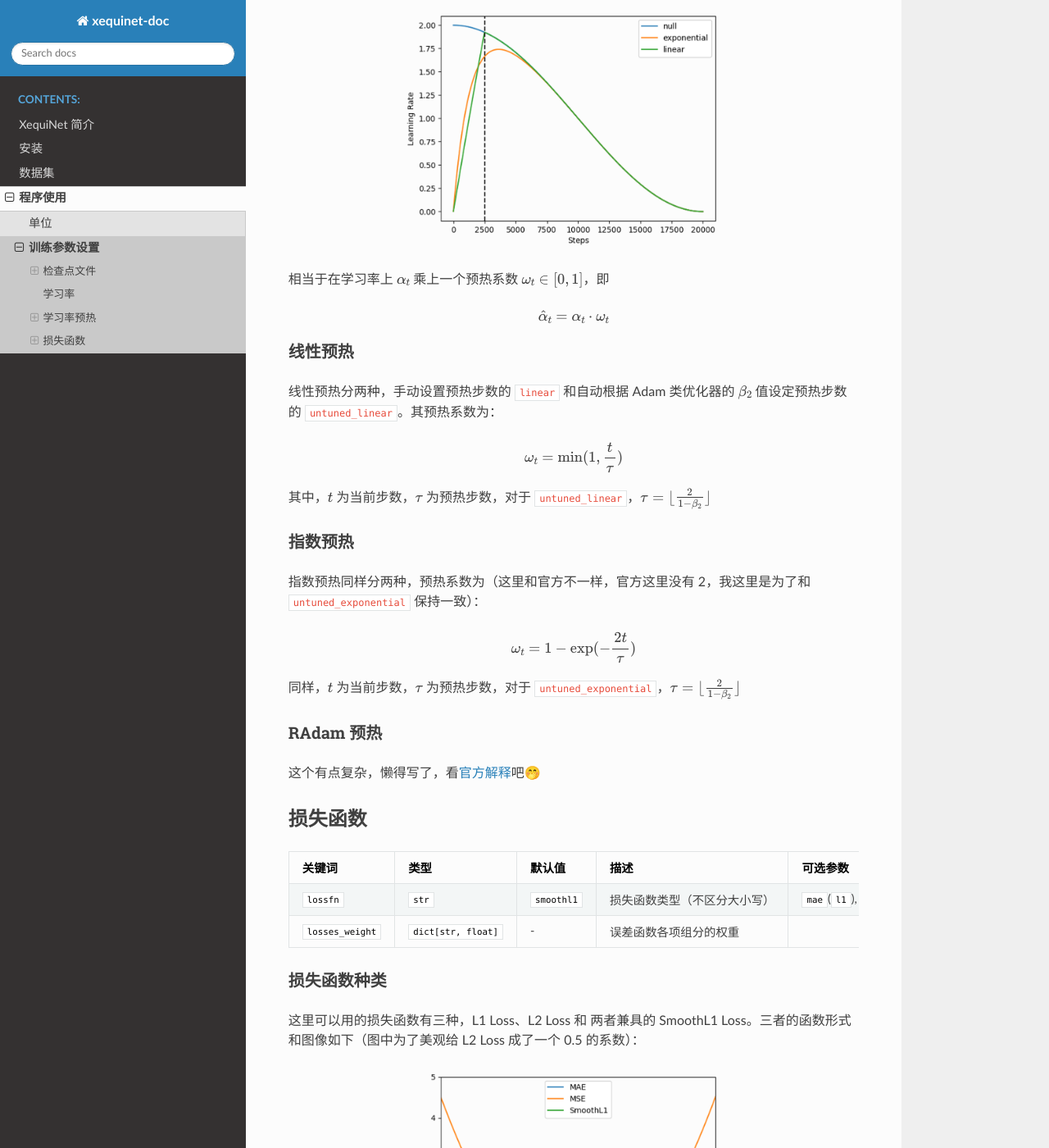
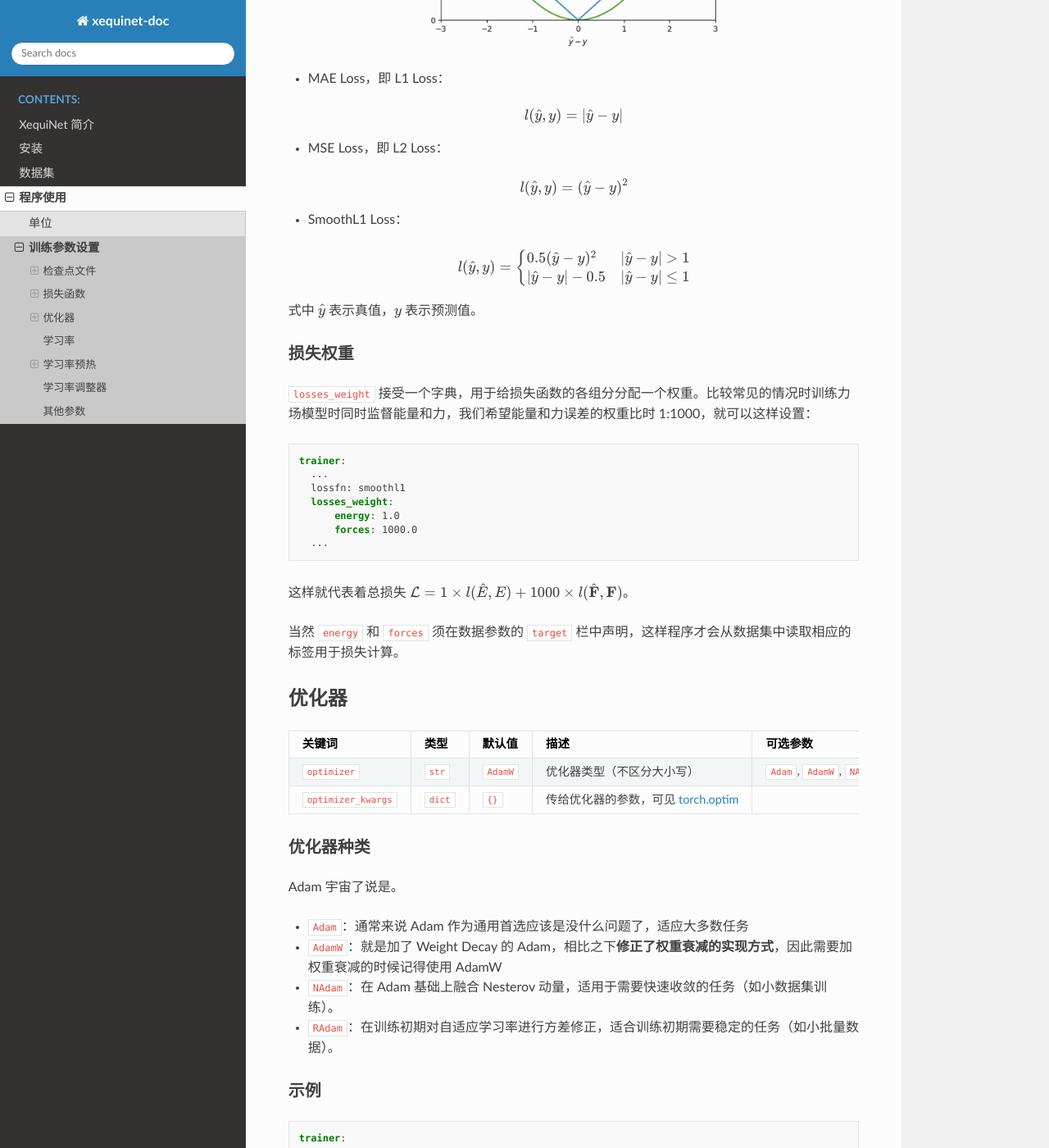
Before and after one commit to X1X1010/XequiNetDoc, a Sphinx documentation site: the page built from source/usage/trainer_cfg.md, in a window 1280 px wide and 1400 px high, scrolled down 1602 px. Shown: the whole window at 82% size. Built offline with Sphinx 7.4.7 and the Read the Docs theme 3.1.0, drawn with Linux system fonts in a browser that asks for light colours; formulas are drawn with MathJax 3; some of the changed text lies outside the part shown.

Commit message:
complete optimizer

````diff
--- a/source/usage/trainer_cfg.md
+++ b/source/usage/trainer_cfg.md
@@ -11,22 +11,97 @@
 ### 示例 1：断点续训
 ```yaml
 trainer:
-    run_name: spice-v1
-    ckpt_file: spice-v1_last.pt
-    resume: true
+  run_name: spice-v1
+  ckpt_file: spice-v1_last.pt
+  resume: true
 ```
 训练开始时会读取 `spice-v1_last.pt` 检查点文件，读取模型参数的同时，还会读取 Epoch 信息，优化器参数和学习率调整器的参数等。接着从检查点文件断开的 Epoch 开始继续训练。
 
 ### 示例 2：微调模型
 ```yaml
 trainer:
-    run_name: spice-v2
-    ckpt_file: spice-v1.pt
-    resume: false
-    finetune_modules: [output, embed]
-    ...
+  run_name: spice-v2
+  ckpt_file: spice-v1.pt
+  resume: false
+  finetune_modules: [output, embed]
+  ...
 ```
 训练开始时将会读取 `spice-v1.pt` 检查点文件，只载入其中的模型参数。训练过程中仅优化名字中带有 `output` 和 `embed` 的参数（如 `module.mods.embedding.embedding.1.weight` 和 `module.mods.output_energy.out_mlp.0.weight` 等）。接着从头开始训练。训练过程中保存的参数将会命名成 `spice_v2_0.pt` 和 `spice_v2_last.pt` ，前者是验证误差最好的模型，后者是上一个 Epoch 结束时自动保存的检查点模型。
+
+## 损失函数
+
+| 关键词 | 类型 | 默认值 | 描述 | 可选参数 |
+| - | - | - | - | - |
+| `lossfn` | `str` | `smoothl1` | 损失函数类型（不区分大小写）|  `mae`(`l1`), `mse`(`l2`), `smoothl1` |
+| `losses_weight` | `dict[str, float]` | - | 误差函数各项组分的权重 |
+
+### 损失函数种类
+这里可以用的损失函数有三种，L1 Loss、L2 Loss 和 两者兼具的 SmoothL1 Loss。三者的函数形式和图像如下（图中为了美观给 L2 Loss 成了一个 0.5 的系数）：
+
+![Loss](../figures/Loss.png)
+
+- MAE Loss，即 L1 Loss：
+
+$$
+    l(\hat{y}, y) = | \hat{y} - y |
+$$
+
+- MSE Loss，即 L2 Loss：
+
+$$
+    l(\hat{y}, y) = (\hat{y} - y)^2
+$$
+
+- SmoothL1 Loss：
+
+$$
+    l(\hat{y}, y) =  \begin{cases}
+        0.5(\hat{y} - y)^2    & | \hat{y} - y | > 1 \\
+        | \hat{y} - y | - 0.5 & | \hat{y} - y | \le 1 \\
+    \end{cases}
+$$
+
+式中 $\hat{y}$ 表示真值，$y$ 表示预测值。
+
+### 损失权重
+`losses_weight` 接受一个字典，用于给损失函数的各组分分配一个权重。比较常见的情况时训练力场模型时同时监督能量和力，我们希望能量和力误差的权重比时 1:1000，就可以这样设置：
+```yaml
+trainer:
+  ...
+  lossfn: smoothl1
+  losses_weight:
+      energy: 1.0
+      forces: 1000.0
+  ...
+```
+这样就代表着总损失 $\mathcal{L} = 1 \times l(\hat{E}, E) + 1000 \times l(\hat{\mathbf{F}}, \mathbf{F})$。
+
+当然 `energy` 和 `forces` 须在数据参数的 `target` 栏中声明，这样程序才会从数据集中读取相应的标签用于损失计算。
+
+## 优化器
+| 关键词 | 类型 | 默认值 | 描述 | 可选参数 |
+| - | - | - | - | - |
+| `optimizer` | `str` | `AdamW` | 优化器类型（不区分大小写）| `Adam`, `AdamW`, `NAdam`, `RAdam` |
+| `optimizer_kwargs` | `dict` | `{}` | 传给优化器的参数，可见 [torch.optim](https://pytorch.org/docs/stable/optim.html#algorithms) | |
+
+### 优化器种类
+Adam 宇宙了说是。
+- `Adam`：通常来说 Adam 作为通用首选应该是没什么问题了，适应大多数任务
+- `AdamW`：就是加了 Weight Decay 的 Adam，相比之下**修正了权重衰减的实现方式**，因此需要加权重衰减的时候记得使用 AdamW
+- `NAdam`：在 Adam 基础上融合 Nesterov 动量，适用于需要快速收敛的任务（如小数据集训练）。
+- `RAdam`：在训练初期对自适应学习率进行方差修正，适合训练初期需要稳定的任务（如小批量数据）。
+
+### 示例
+```yaml
+trainer:
+  ...
+  optimizer: AdamW
+  optimizer_kwargs:
+    betas: [0.9, 0.999]
+    weight_decay: 0.01
+  ...
+```
+这样设置的话，就会使用 `AdamW` 优化器，参数设置上 `betas=(0.9, 0.99)`、`weight_decay=0.1`（YAML 文件没有 Tuple，这里所幸传 List 进 Optimizer 也能跑）
 
 ## 学习率
 
@@ -75,52 +150,19 @@ $$
 ### RAdam 预热
 这个有点复杂，懒得写了，看[官方解释](https://tony-y.github.io/pytorch_warmup/v0.2.0/radam_warmup.html)吧🤭
 
-## 损失函数
+
+## 学习率调整器
 
 | 关键词 | 类型 | 默认值 | 描述 | 可选参数 |
 | - | - | - | - | - |
-| `lossfn` | `str` | `smoothl1` | 损失函数类型（不区分大小写）|  `mae`(`l1`), `mse`(`l2`), `smoothl1` |
-| `losses_weight` | `dict[str, float]` | - | 误差函数各项组分的权重 |
+| `lr_scheduler` | `str` | `cosine_annealing` | 学习率调整方式（不区分大小写） | `cosine_annealing`, `cosine_warmup`, `reduce_on_plateau` |
+| `lr_scheduler_kwargs` | `dict` | `{}` | 传给学习率调整器的参数 | - |
 
-### 损失函数种类
-这里可以用的损失函数有三种，L1 Loss、L2 Loss 和 两者兼具的 SmoothL1 Loss。三者的函数形式和图像如下（图中为了美观给 L2 Loss 成了一个 0.5 的系数）：
 
-![Loss](../figures/Loss.png)
 
-- MAE Loss，即 L1 Loss：
+## 其他参数
 
-$$
-    l(\hat{y}, y) = | \hat{y} - y |
-$$
-
-- MSE Loss，即 L2 Loss：
-
-$$
-    l(\hat{y}, y) = (\hat{y} - y)^2
-$$
-
-- SmoothL1 Loss：
-
-$$
-    l(\hat{y}, y) =  \begin{cases}
-        0.5(\hat{y} - y)^2    & | \hat{y} - y | > 1 \\
-        | \hat{y} - y | - 0.5 & | \hat{y} - y | \le 1 \\
-    \end{cases}
-$$
-
-式中 $\hat{y}$ 表示真值，$y$ 表示预测值。
-
-### 损失权重
-`losses_weight` 接受一个字典，用于给损失函数的各组分分配一个权重。比较常见的情况时训练力场模型时同时监督能量和力，我们希望能量和力误差的权重比时 1:1000，就可以这样设置：
-```yaml
-trainer:
-    ...
-    lossfn: smoothl1
-    losses_weight:
-        energy: 1.0
-        forces: 1000.0
-    ...
-```
-这样就代表着总损失 $\mathcal{L} = 1 \times l(\hat{E}, E) + 1000 \times l(\hat{\mathbf{F}}, \mathbf{F})$。
-
-当然 `energy` 和 `forces` 须在数据参数的 `target` 栏中声明，这样程序才会从数据集中读取相应的标签用于损失计算。
+| 关键词 | 类型 | 默认值 | 描述 |
+| - | - | - | - |
+| `max_epochs` | `int` | `300` | 最大训练 Epoch 数量 |
+| `grad_clip` | `float` | `null` | 梯度裁剪数值，确保参数梯度的范数不超过该设定值 |
````
